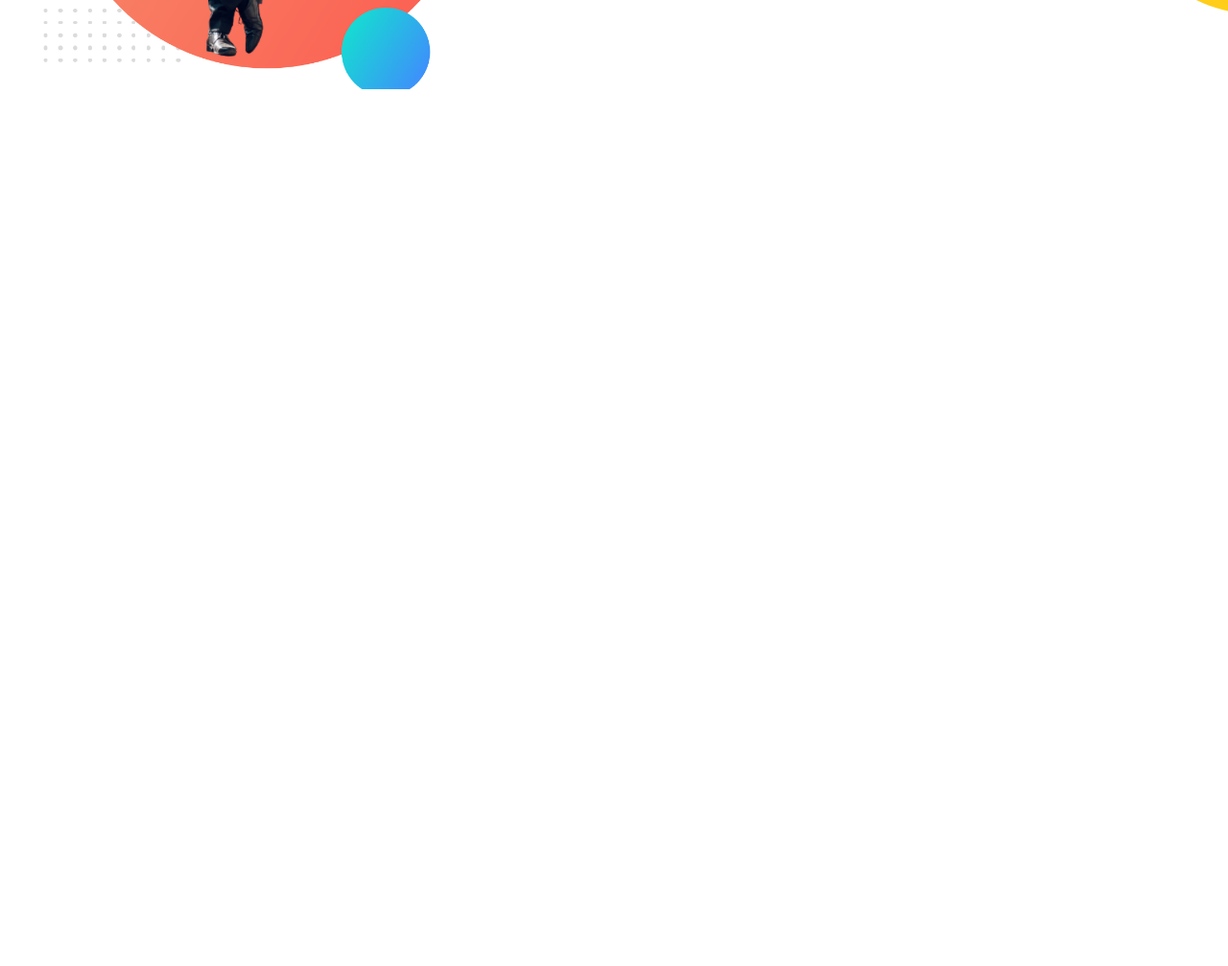
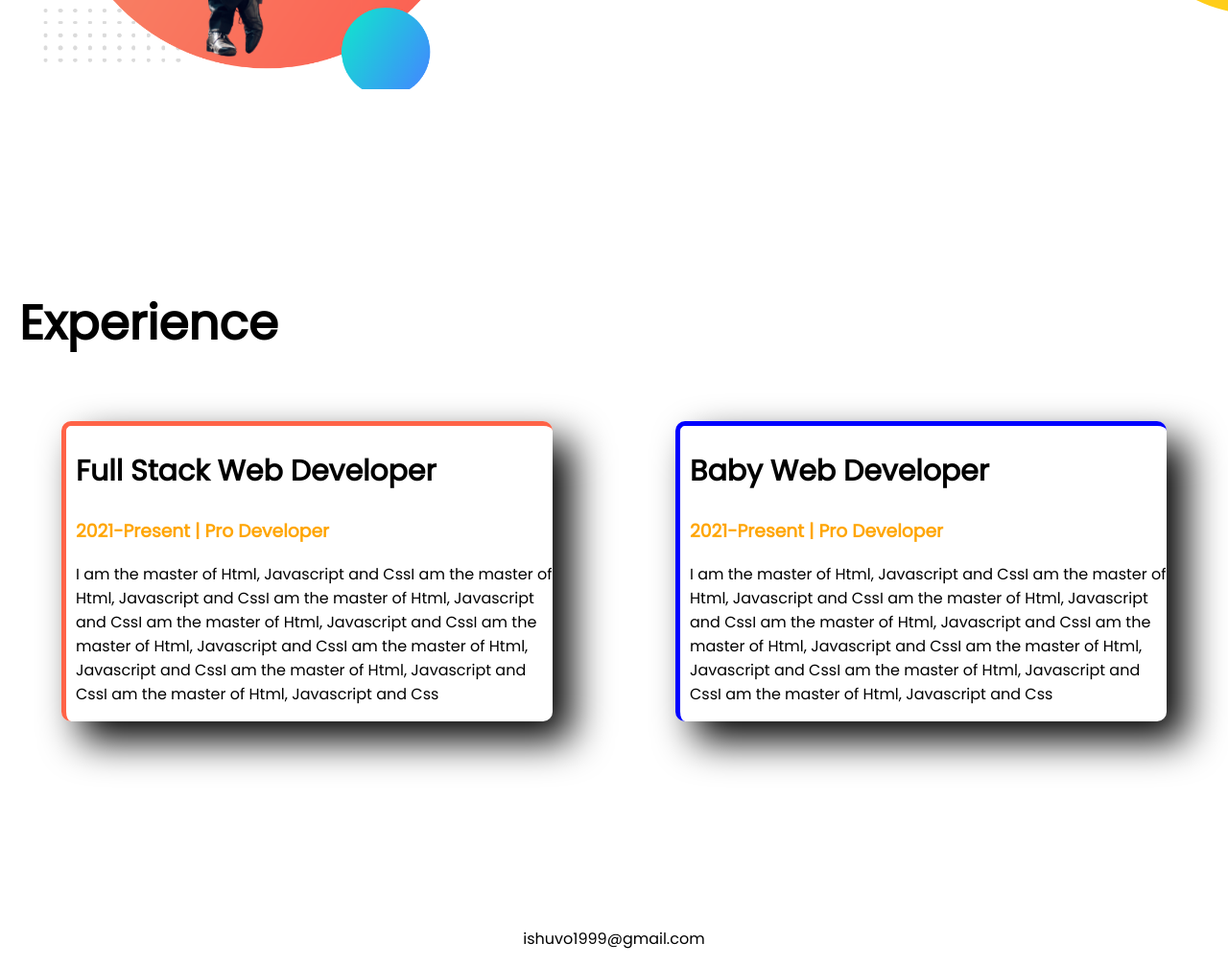
Before and after one commit to shuvo6919/developer-portfolio, a plain HTML site: page index.html in a window 1280 px wide. Shown: the part 1171-2178 px from the top of the page at 96% size. Before the commit the page ends 1471 px from the top, so only its background shows below. Drawn offline with Linux system fonts and the light colour scheme.

Commit message:
dajkdhfa

```diff
--- a/index.html
+++ b/index.html
@@ -12,7 +12,7 @@
 </head>
 
 <body>
-    <section class="top-banner">
+    <section class="top-banner flexible-container">
         <div class="half-width-1">
             <h1>Welcome To</h1>
             <h1><span class="orange-color">Rashedul Islam</span> World</h1>
@@ -34,7 +34,7 @@
     </section>
 
 
-    <section class="section-2">
+    <section class="section-2 flexible-container">
         <div class="half-width-2">
             <img src="images/my-bg-3.png" alt="shuvo">
         </div>
@@ -51,7 +51,45 @@
         </div>
     </section>
 
+    <section class="experience-part">
+        <h1 style=" margin: 0px 0px 0px 20px;">Experience</h1>
+
+        <div class="flexible-container">
+            <div id="developer-1" class="half-width">
+                <h2>Full Stack Web Developer</h1>
+                    <h3 class="orange-color">2021-Present | Pro Developer</h3>
+                    <p>I am the master of Html, Javascript and CssI am the master of Html, Javascript and CssI am the
+                        master
+                        of
+                        Html, Javascript and CssI am the master of Html, Javascript and CssI am the master of Html,
+                        Javascript
+                        and CssI am the master of Html, Javascript and CssI am the master of Html, Javascript and CssI
+                        am
+                        the
+                        master of Html, Javascript and Css</p>
+            </div>
+
+            <div id="developer-2" class="half-width">
+                <h2>Baby Web Developer</h1>
+                    <h3 class="orange-color">2021-Present | Pro Developer</h3>
+                    <p>I am the master of Html, Javascript and CssI am the master of Html, Javascript and CssI am the
+                        master
+                        of
+                        Html, Javascript and CssI am the master of Html, Javascript and CssI am the master of Html,
+                        Javascript
+                        and CssI am the master of Html, Javascript and CssI am the master of Html, Javascript and CssI
+                        am
+                        the
+                        master of Html, Javascript and Css</p>
+            </div>
+        </div>
+    </section>
+
 
 </body>
 
+<footer>
+    <p>ishuvo1999@gmail.com</p>
+</footer>
+
 </html>
--- a/style.css
+++ b/style.css
@@ -7,13 +7,13 @@ h1 {
     font-size: 50px;
 }
 
-.orange-color {
-    color: orange;
+h2 {
+    font-size: 30px;
 }
 
-section {
-    display: flex;
-    margin-bottom: 150px;
+.top-banner {
+    background-image: url(images/top-banner.png);
+    background-repeat: no-repeat;
 }
 
 .half-width-1 {
@@ -30,6 +30,19 @@ section {
     width: 80%;
 }
 
+.orange-color {
+    color: orange;
+}
+
+.flexible-container {
+    display: flex;
+    margin-bottom: 150px;
+}
+
+
+
+
+
 .link-button {
     text-decoration: none;
     background-image: linear-gradient(orange, tomato);
@@ -39,10 +52,6 @@ section {
     font-weight: 700;
 }
 
-.top-banner {
-    background-image: url(images/top-banner.png);
-    background-repeat: no-repeat;
-}
 
 .link-button-2 {
     text-decoration: none;
@@ -58,3 +67,25 @@ section {
     background-repeat: no-repeat;
     background-position: right;
 }
+
+.half-width {
+    margin: 5%;
+    box-shadow: 20px 20px 40px black;
+    padding-left: 10px;
+    border-radius: 10px;
+
+}
+
+#developer-1 {
+    border-left: 5px solid tomato;
+    border-top: 5px solid tomato;
+}
+
+#developer-2 {
+    border-left: 5px solid blue;
+    border-top: 5px solid blue;
+}
+
+footer p {
+    text-align: center;
+}
```
